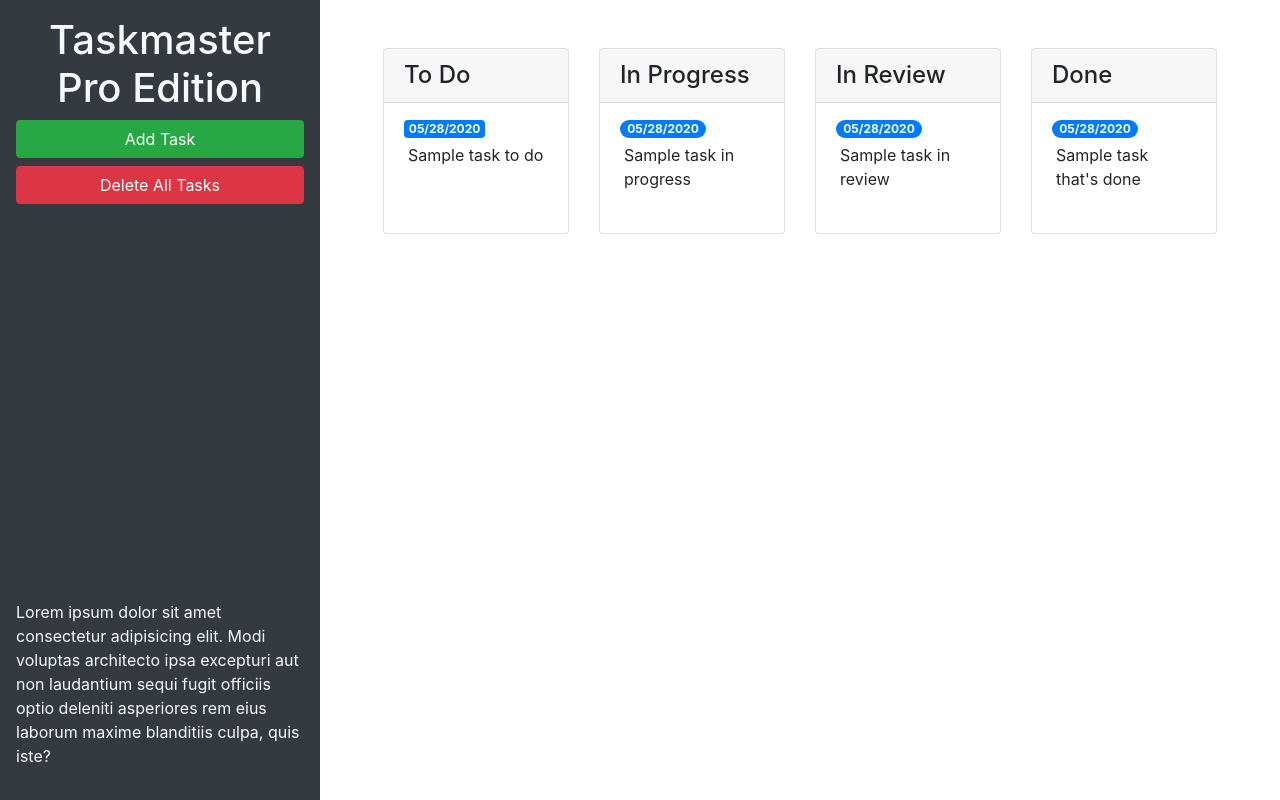
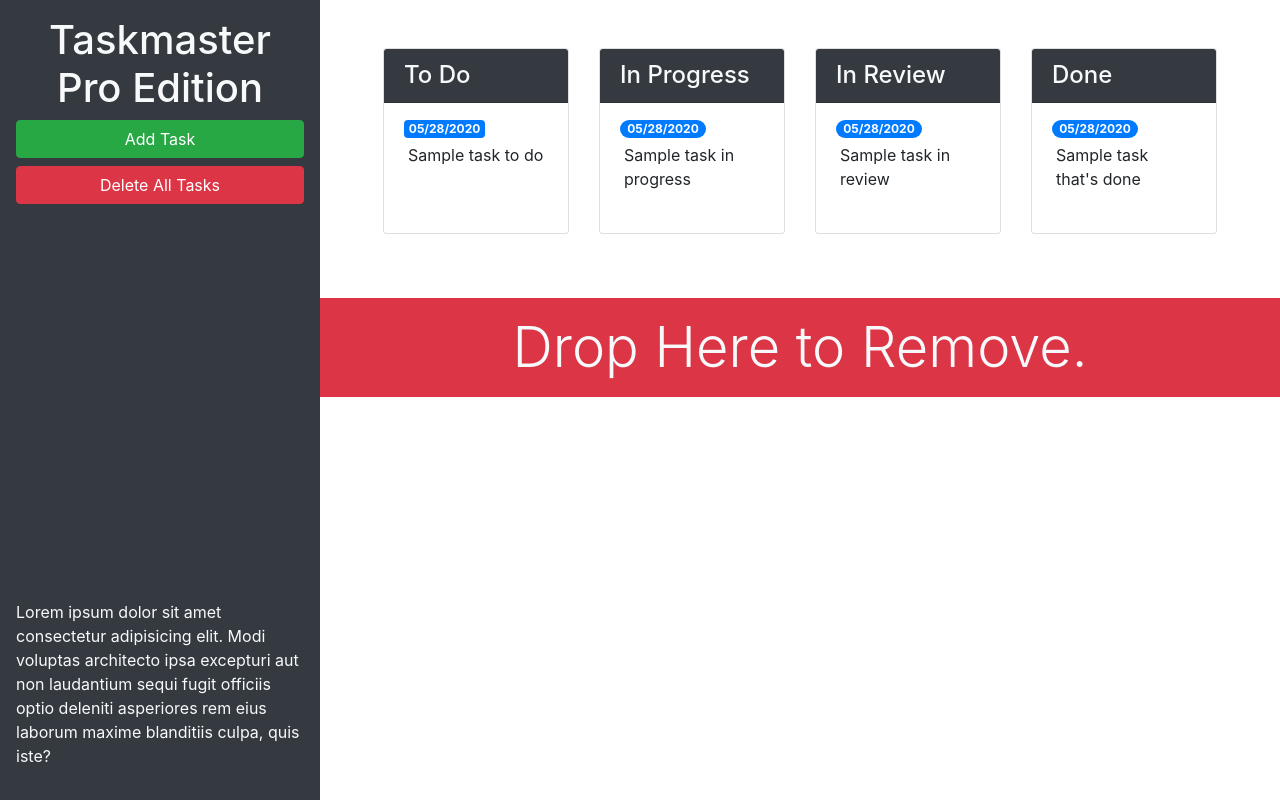
Before and after one commit to olivelliott/taskmaster-pro, a plain HTML site: page index.html in a window 1280 px wide. Drawn offline with nearby package versions, Linux system fonts and the light colour scheme.

Commit message:
Create drop/remove bin in footer

```diff
--- a/index.html
+++ b/index.html
@@ -23,11 +23,11 @@
         laudantium sequi fugit officiis optio deleniti asperiores rem eius laborum maxime blanditiis culpa, quis iste?
       </p>
     </header>
-    <main class="col-12 col-lg-9">
+    <main class="col-12 col-lg-9 d-flex flex-column">
       <div class="m-5 row justify-content-around">
         <div class="col-12 col-md-6 col-xl-3 mb-3">
           <div class="card">
-            <h4 class="card-header">To Do</h4>
+            <h4 class="card-header bg-dark text-light">To Do</h4>
             <ul id="list-toDo" class="list-group list-group-flush">
               <li class="list-group-item">
                 <span class="badge badge-primary badge pill">05/28/2020</span>
@@ -38,7 +38,7 @@
         </div>
         <div class="col-12 col-md-6 col-xl-3 mb-3">
           <div class="card">
-            <h4 class="card-header">In Progress</h4>
+            <h4 class="card-header bg-dark text-light">In Progress</h4>
             <ul id="list-inProgress" class="list-group list-group-flush">
               <li class="list-group-item">
                 <span class="badge badge-primary badge-pill">05/28/2020</span>
@@ -49,7 +49,7 @@
         </div>
         <div class="col-12 col-md-6 col-xl-3 mb-3">
           <div class="card">
-            <h4 class="card-header">In Review</h4>
+            <h4 class="card-header bg-dark text-light">In Review</h4>
             <ul id="list-inReview" class="list-group list-group-flush">
               <li class="list-group-item">
                 <span class="badge badge-primary badge-pill">05/28/2020</span>
@@ -60,7 +60,7 @@
         </div>
         <div class="col-12 col-md-6 col-xl-3 mb-3">
           <div class="card">
-            <h4 class="card-header">Done</h4>
+            <h4 class="card-header bg-dark text-light">Done</h4>
             <ul id="list-done" class="list-group list-group-flush">
               <li class="list-group-item">
                 <span class="badge badge-primary badge-pill">05/28/2020</span>
@@ -68,6 +68,11 @@
               </li>
             </ul>
           </div>
+        </div>
+      </div>
+      <div id="trash">
+        <div class="w-100 bg-danger p-3 text-center text-light display-4 mt-auto">
+          Drop Here to Remove.
         </div>
       </div>
     </main>
```
